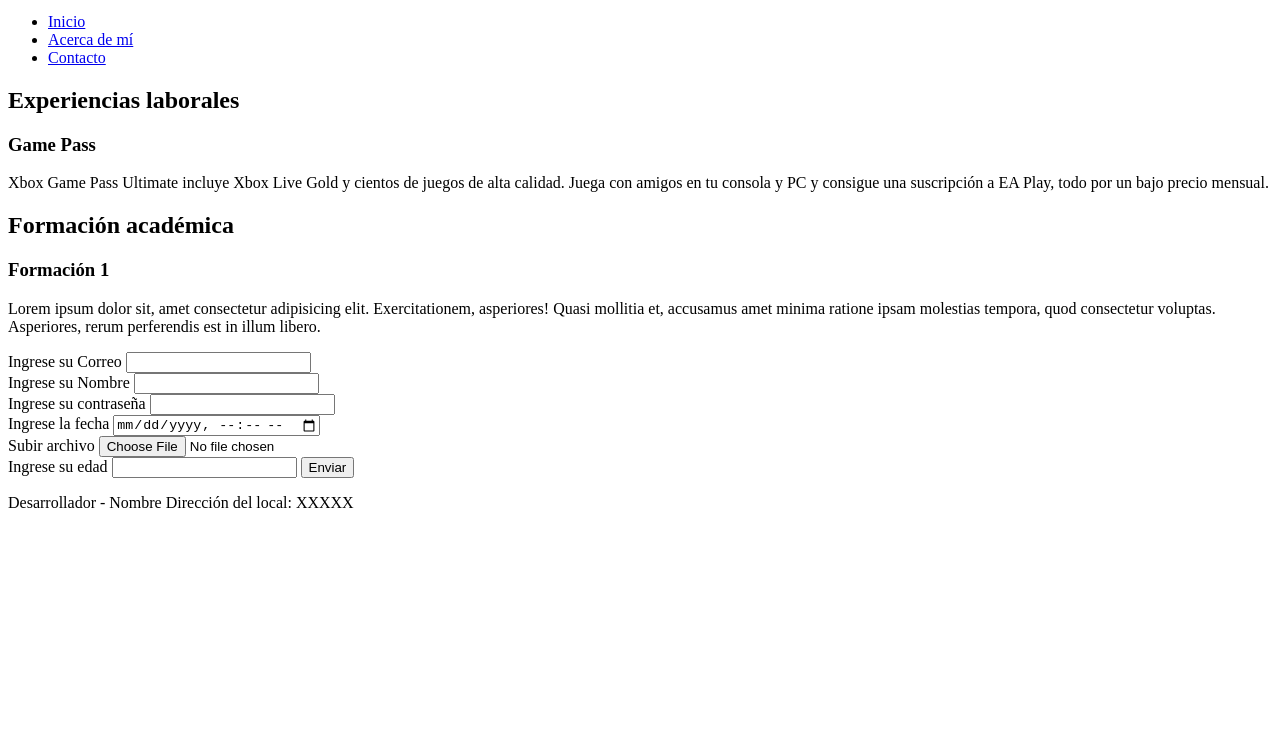
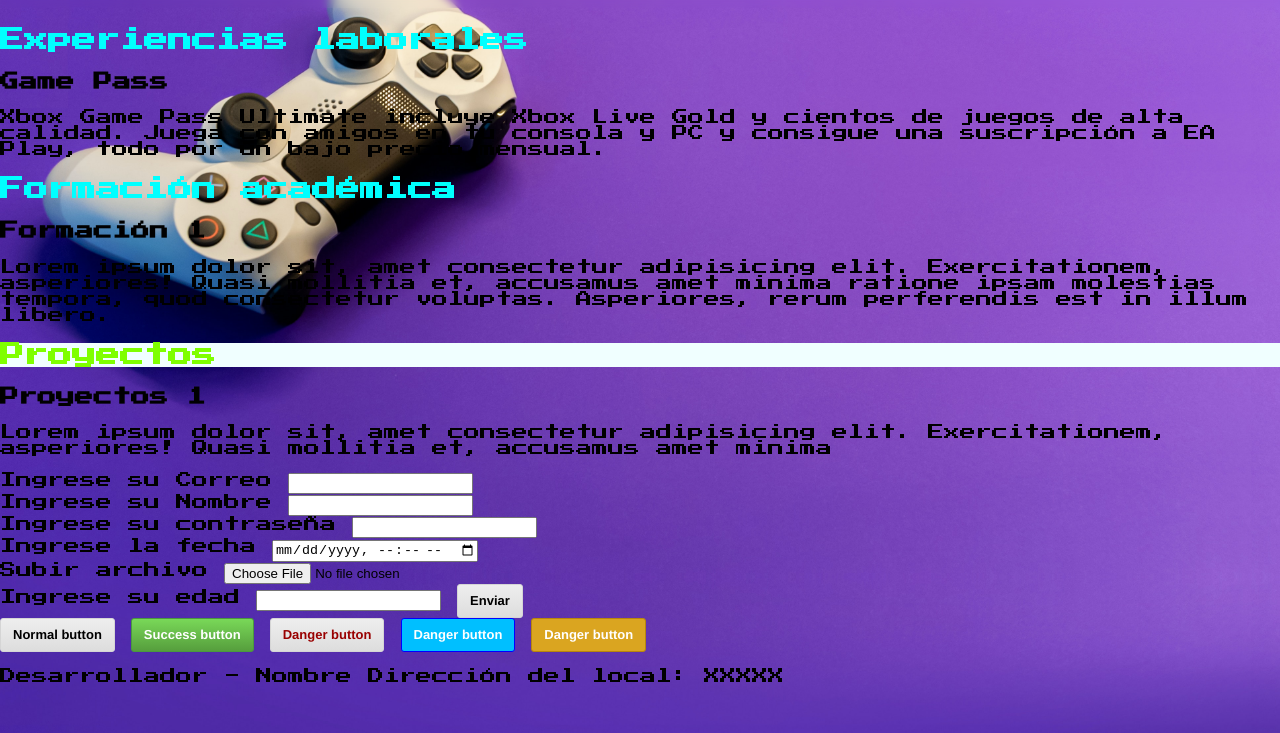
Before and after one commit to Al3jox/MiPrimeraWebBit, a plain HTML site: page index.html in a window 1280 px wide. Shown: the part 67-800 px from the top of the page. Drawn offline with Linux system fonts and the light colour scheme.

Commit message:
Esta es la guía del reto 2 con HTML Y CSS

```diff
--- a/index.html
+++ b/index.html
@@ -1,140 +1,149 @@
 <!DOCTYPE html>
 <html lang="en">
   <head>
-    <meta charset="UTF-8">
-    <meta http-equiv="X-UA-Compatible" content="IE=edge">
-    <meta name="viewport" content="width=device-width, initial-scale=1.0">
+    <meta charset="UTF-8" />
+    <meta http-equiv="X-UA-Compatible" content="IE=edge" />
+    <meta name="viewport" content="width=device-width, initial-scale=1.0" />
 
-    <title>Mi Primera Web</title>
+
+    <!-- Links fuentes de google -->
+    <link rel="preconnect" href="https://fonts.googleapis.com">
+    <link rel="preconnect" href="https://fonts.gstatic.com" crossorigin>
+    <link href="https://fonts.googleapis.com/css2?family=Press+Start+2P&display=swap" rel="stylesheet">
+
+
+    <!-- Link CSS propio -->
+    <link rel="stylesheet" href="styles.css" />
+
+    <title>VideoG Web</title>
   </head>
   <body>
-
     <header>
-
-        <h1>
-
-            Encabezado principal
-
-        </h1>
+      <h1 class="nameMain">VideoG Web</h1>
 
       <nav>
-
         <ul>
           <li><a href="#">Inicio</a></li>
           <li><a href="#">Acerca de mí</a></li>
           <li><a href="#">Contacto</a></li>
         </ul>
-
       </nav>
-
 
     </header>
 
     <!-- Main -->
 
     <main>
-
-        <section>
-
-            <h2>Experiencias laborales</h2>
+      <section class="section1">
+        <h2 class="h2Styles">Experiencias laborales</h2>
 
         <article>
-
-                <h3>
-
-                    Game Pass
-
-                </h3>
+          <h3>Game Pass</h3>
 
           <p>
+            Xbox Game Pass Ultimate incluye Xbox Live Gold y cientos de juegos
+            de alta calidad. Juega con amigos en tu consola y PC y consigue una
+            suscripción a EA Play, todo por un bajo precio mensual.
+          </p>
+        </article>
+      </section>
 
-                    Xbox Game Pass Ultimate incluye Xbox Live Gold y cientos de juegos de alta calidad. Juega con amigos en tu consola y PC y consigue una suscripción a EA Play, todo por un bajo precio mensual.
+      <!-- Hasta aquí va el primer section -->
 
+      <section class="section1">
+        <h2 class="h2Styles">Formación académica</h2>
+
+        <article>
+          <h3>Formación 1</h3>
+
+          <p>
+            Lorem ipsum dolor sit, amet consectetur adipisicing elit.
+            Exercitationem, asperiores! Quasi mollitia et, accusamus amet minima
+            ratione ipsam molestias tempora, quod consectetur voluptas.
+            Asperiores, rerum perferendis est in illum libero.
           </p>
-
         </article>
-
       </section>
 
 
-        <!-- Hasta aquí va el primer section -->
-
-        <section>
-
-            <h2>Formación académica</h2>
+      <section class="section1">
+        <h2 id="h2Styles">Proyectos</h2>
 
         <article>
-
-                <h3>
-
-                    Formación 1
-
-                </h3>
+          <h3>Proyectos 1</h3>
 
           <p>
-
-                    Lorem ipsum dolor sit, amet consectetur adipisicing elit. Exercitationem, asperiores! Quasi mollitia et, accusamus amet minima ratione ipsam molestias tempora, quod consectetur voluptas. Asperiores, rerum perferendis est in illum libero.
-
+            Lorem ipsum dolor sit, amet consectetur adipisicing elit.
+            Exercitationem, asperiores! Quasi mollitia et, accusamus amet minima
           </p>
-
         </article>
-
       </section>
 
     </main>
 
-
     <!-- Formularios -->
 
     <form action="enviar()" method="post">
+      <label for="email">Ingrese su Correo</label>
+      <input type="text" id="email" name="email" required />
 
-        <label for="email">Ingrese su Correo</label>
-        <input type="text" id="email" name="email" required>
-
-        <br>
+      <br />
 
       <label for="nombre">Ingrese su Nombre</label>
-        <input type="text" id="nombre" name="nombre" required>
+      <input type="text" id="nombre" name="nombre" required />
 
-        <br>
+      <br />
 
       <label for="contrasenia">Ingrese su contraseña</label>
-        <input type="password" id="contrasenia" name="contrasenia" required>
+      <input type="password" id="contrasenia" name="contrasenia" required />
 
-        <br>
+      <br />
 
       <label for="fecha">Ingrese la fecha</label>
-        <input type="datetime-local" id="fecha" name="fecha" required>
+      <input type="datetime-local" id="fecha" name="fecha" required />
 
-        <br>
+      <br />
 
       <label for="archivo">Subir archivo</label>
-        <input type="file" id="archivo" name="archivo" required>
+      <input type="file" id="archivo" name="archivo" required />
 
-        <br>
+      <br />
 
       <label for="edad">Ingrese su edad</label>
-        <input type="number" id="edad" name="edad" required>
+      <input type="number" id="edad" name="edad" required />
 
-        <button type="submit">Enviar</button>
+      <button class="button" type="submit">Enviar</button>
 
     </form>
+
+
+
+
+
+    <!-- Metodología BEM -->
+
+    <button class="button">
+        Normal button
+    </button>
+    <button class="button button--state-success">
+        Success button
+    </button>
+    <button class="button button--state-danger">
+        Danger button
+    </button>
+    <button class="button button--state-info">
+        Danger button
+    </button>
+    <button class="button button--state-warning">
+        Danger button
+    </button>
 
 
 
     <!-- Footer -->
 
     <footer>
-
-        <p>
-
-            Desarrollador - Nombre
-
-            Dirección del local: XXXXX
-
-        </p>
-
+      <p>Desarrollador - Nombre Dirección del local: XXXXX</p>
     </footer>
-
   </body>
 </html>
--- /dev/null
+++ b/styles.css
@@ -0,0 +1,89 @@
+body{
+
+    margin:0;
+    padding:0;
+
+    font-family: 'Press Start 2P', cursive;
+
+    /* Color de fondo de la página */
+    background:url(public/igor-karimov-9AmKnNZw3GA-unsplash\ \(1\).jpg);
+    /* background: url(public/javier-martinez-hUD0PUczwJQ-unsplash.jpg); */
+    /* Adapta la imagen al contenedor */
+    background-size:cover;
+
+
+}
+
+header{
+    backdrop-filter: blur(4px);
+
+}
+
+.h2Styles{
+    color: aqua;
+}
+
+#h2Styles{
+    color: chartreuse;
+}
+
+
+section #h2Styles{
+    background-color: azure;
+}
+
+header{
+    display: grid;
+    grid-template-columns: repeat(2, 1fr) ;
+}
+
+header .nameMain{
+    margin-left: 50px;
+}
+
+ul{
+    list-style: none;
+    display:flex ;
+    justify-content: center;
+    gap: 20px;
+    margin-top: 30px;
+}
+
+ul li a{
+    color: aliceblue;
+}
+
+
+
+
+
+
+
+.button {
+	display: inline-block;
+	border-radius: 3px;
+	padding: 7px 12px;
+	border: 1px solid #D5D5D5;
+	background-image: linear-gradient(#EEE, #DDD);
+	font: 700 13px/18px Helvetica, arial;
+}
+.button--state-success {
+	color: #FFF;
+	background: #569E3D linear-gradient(#79D858, #569E3D) repeat-x;
+	border-color: #4A993E;
+}
+.button--state-danger {
+	color: #900;
+}
+
+.button--state-info {
+	color: #FFF;
+    background: deepskyblue;
+    border-color: blue;
+}
+
+.button--state-warning {
+	color: #FFF;
+    background: goldenrod;
+    border-color: darkgoldenrod;
+}
```
Also changed, not shown: public/igor-karimov-9AmKnNZw3GA-unsplash (1).jpg (added), public/javier-martinez-hUD0PUczwJQ-unsplash.jpg (added). Lines whose indentation alone changed are shown as unchanged.
